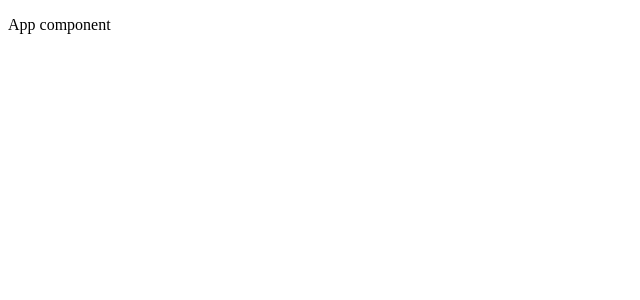
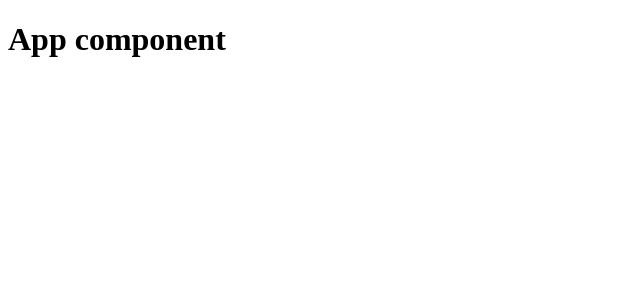
Before and after one commit to jorgeabrahan/hello-react-front-end, a React (Vite) app: page / in a window 1280 px wide. Shown: the top 300 px of the page, without its empty margins (0-640 px from the left). Built offline with nearby package versions, Linux system fonts and the light colour scheme.

Commit message:
Change app element wrapping the welcome message

```diff
--- a/src/Routes/App.jsx
+++ b/src/Routes/App.jsx
@@ -1,5 +1,5 @@
 import React from 'react';
 
 export function App() {
-  return <p>App component</p>;
+  return <h1>App component</h1>;
 }
```
